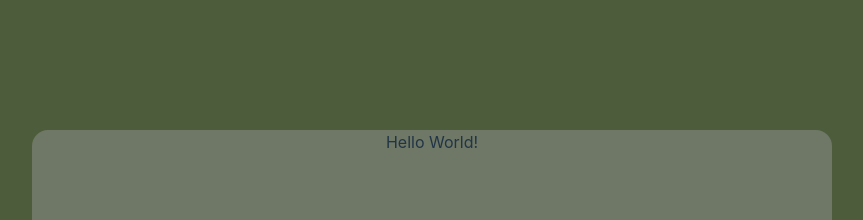
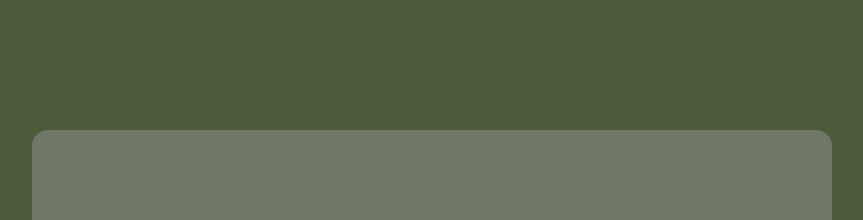
Before and after one commit to abhic117/studyBot, a React (Vite) app in the folder client/: page / in a window 1280 px wide. Shown: the top 220 px of the page, without its empty margins (208-1071 px from the left). Built offline with nearby package versions, Linux system fonts and the light colour scheme.

Commit message:
displays ai message in frontend chat box

```diff
--- a/client/src/App.jsx
+++ b/client/src/App.jsx
@@ -3,6 +3,7 @@ import './App.css'
 import { Test } from './components/Test'
 
 function App() {
+  const [chatText, setChatText] = useState('')
 
   const postMessage = (e) => {
     e.preventDefault();
@@ -17,14 +18,21 @@ function App() {
       body: JSON.stringify({userMessage: text})
     })
     .then(response => response.json())
-    .then(json => console.log(json))
+    .then(json => setChatText(json.aiMessage))
+
     console.log(text);
   }
+
+  // const dunc = (e) => {
+  //   e.preventDefault();
+
+  //   setChatText(document.getElementById("division").innerText);
+  // }
 
   return (
     <>
     <div className='chat-container'>
-      <Test></Test>
+      <Test id='hoi' text={chatText}></Test>
     </div>
     <form className='input-container'>
       <div id='division' className='input-field' contentEditable='true'></div>
--- a/client/src/components/Test.jsx
+++ b/client/src/components/Test.jsx
@@ -1,5 +1,5 @@
-export function Test() {
+export function Test(prop) {
     return (
-        <p>Hello World!</p>
+        <p>{prop.text}</p>
     )
 }
```
